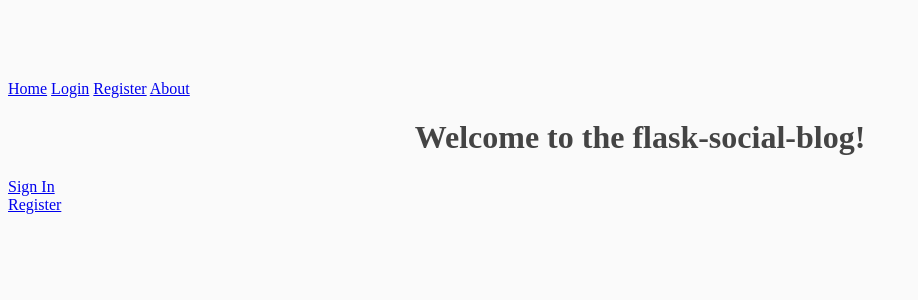
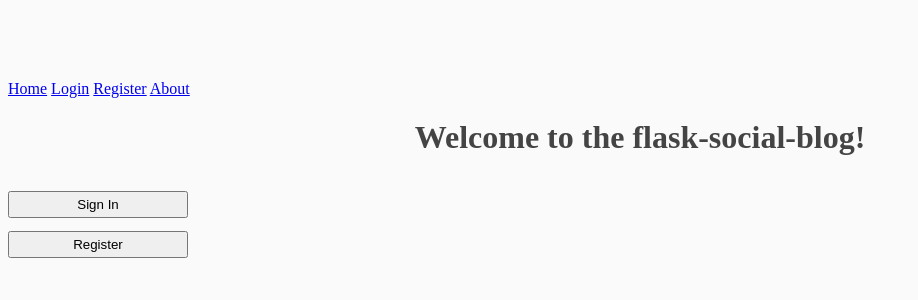
Before and after one commit to alexeysp11/flask-social-blog, a Flask app: page / in a window 1280 px wide. Shown: the top 300 px of the page, without its empty margins (0-918 px from the left). Run offline with Flask 2, Linux system fonts and the light colour scheme.

Commit message:
Added buttons to the Home page

```diff
--- a/forms.py
+++ b/forms.py
@@ -2,7 +2,7 @@ from flask_wtf import FlaskForm
 from wtforms import StringField, PasswordField, SubmitField, BooleanField
 from wtforms.validators import DataRequired, Length, EqualTo
 
-# install 'email_validator' for email validation support!
+# You can install 'email_validator' for email validation support!
 
 class RegistrationForm(FlaskForm):
     firstname = StringField('First name',
--- a/templates/home.html
+++ b/templates/home.html
@@ -4,6 +4,13 @@
 
 {% block content %}
 	<h1>Welcome to the flask-social-blog!</h1>
-	<a href="{{ url_for('login') }}">Sign In</a><br>
-	<a href="{{ url_for('register') }}">Register</a>
+	<form>
+		<a href="{{ url_for('login') }}">
+			<button class="submit-btn">Sign In</button>
+		</a>
+		<br>
+		<a href="{{ url_for('register') }}">
+			<button class="submit-btn">Register</button>
+		</a>
+	</form>
 {% endblock content %}
```
